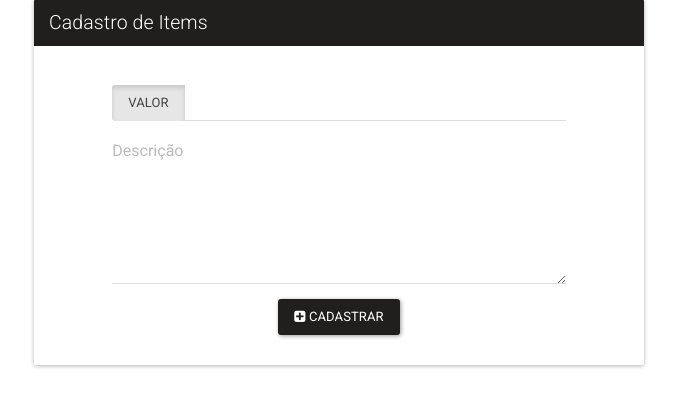
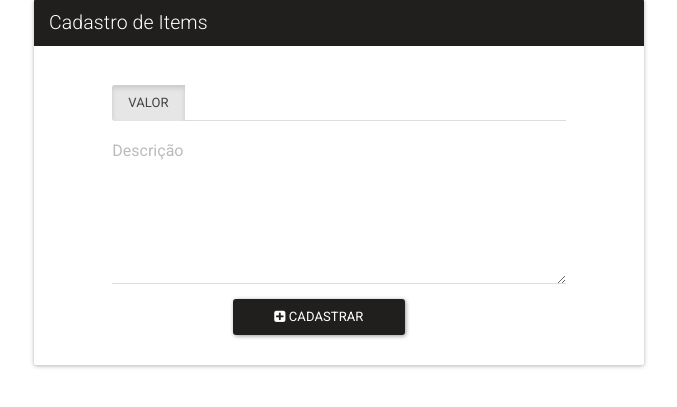
Before and after one commit to SergioVenicio/Gastos, a Django app: template app/templates/cad_item.html in a window 1280 px wide. Shown: the part 114-521 px from the top of the page, without its empty margins (301-978 px from the left). Run offline with Django 3.2, Linux system fonts and the light colour scheme; the template is opened without the code that fills it: values that come from a table or form of the project are taken from there, others are empty; some libraries are stand-ins or nearby versions.

Commit message:
Correção no layout de botões

```diff
--- a/app/templates/auth_user.html
+++ b/app/templates/auth_user.html
@@ -34,7 +34,6 @@
                                 <input class="form-control" type="password" value="{{ form.senha.data | default:'' }}" name="senha">
                               </div>
                             </div>
-                            <hr />
                           </div>
                           <div class="row">
                             <div class="col-md-12 text-center">
--- a/app/templates/cad_gasto.html
+++ b/app/templates/cad_gasto.html
@@ -54,9 +54,9 @@
                     </div>
 
                     <div class="row">
-                      <div class="col-md-12 text-center">
+                      <div class="col-md-5 col-md-offset-3">
                         <div class="form-group">
-                          <button class="btn btn-primary" type="submit" name="enviar"><i class="fa fa-plus-square"></i> Cadastrar</button>
+                          <button class="btn btn-primary btn-block" type="submit" name="enviar"><i class="fa fa-plus-square"></i> Cadastrar</button>
                         </div>
                       </div>
                     </div>
--- a/app/templates/cad_item.html
+++ b/app/templates/cad_item.html
@@ -37,9 +37,9 @@
                     </div>
 
                     <div class="row">
-                      <div class="col-md-12 text-center">
+                      <div class="col-md-5 col-md-offset-3">
                         <div class="form-group">
-                          <button class="btn btn-primary" type="submit" name="enviar"><i class="fa fa-plus-square"></i> Cadastrar</button>
+                          <button class="btn btn-primary btn-block" type="submit" name="enviar"><i class="fa fa-plus-square"></i> Cadastrar</button>
                         </div>
                       </div>
                     </div>
--- a/app/templates/cad_user.html
+++ b/app/templates/cad_user.html
@@ -69,9 +69,9 @@
                     </div>
 
                     <div class="row">
-                      <div class="col-md-1 col-md-offset-4">
+                      <div class="col-md-5 col-md-offset-3">
                         <div class="form-group">
-                          <button class="btn btn-primary" type="submit" name="enviar"><i class="fa fa-address-book-o"></i> Cadastrar</button>
+                          <button class="btn btn-primary btn-block" type="submit" name="enviar"><i class="fa fa-address-book-o"></i> Cadastrar</button>
                         </div>
                       </div>
                     </div>
```
